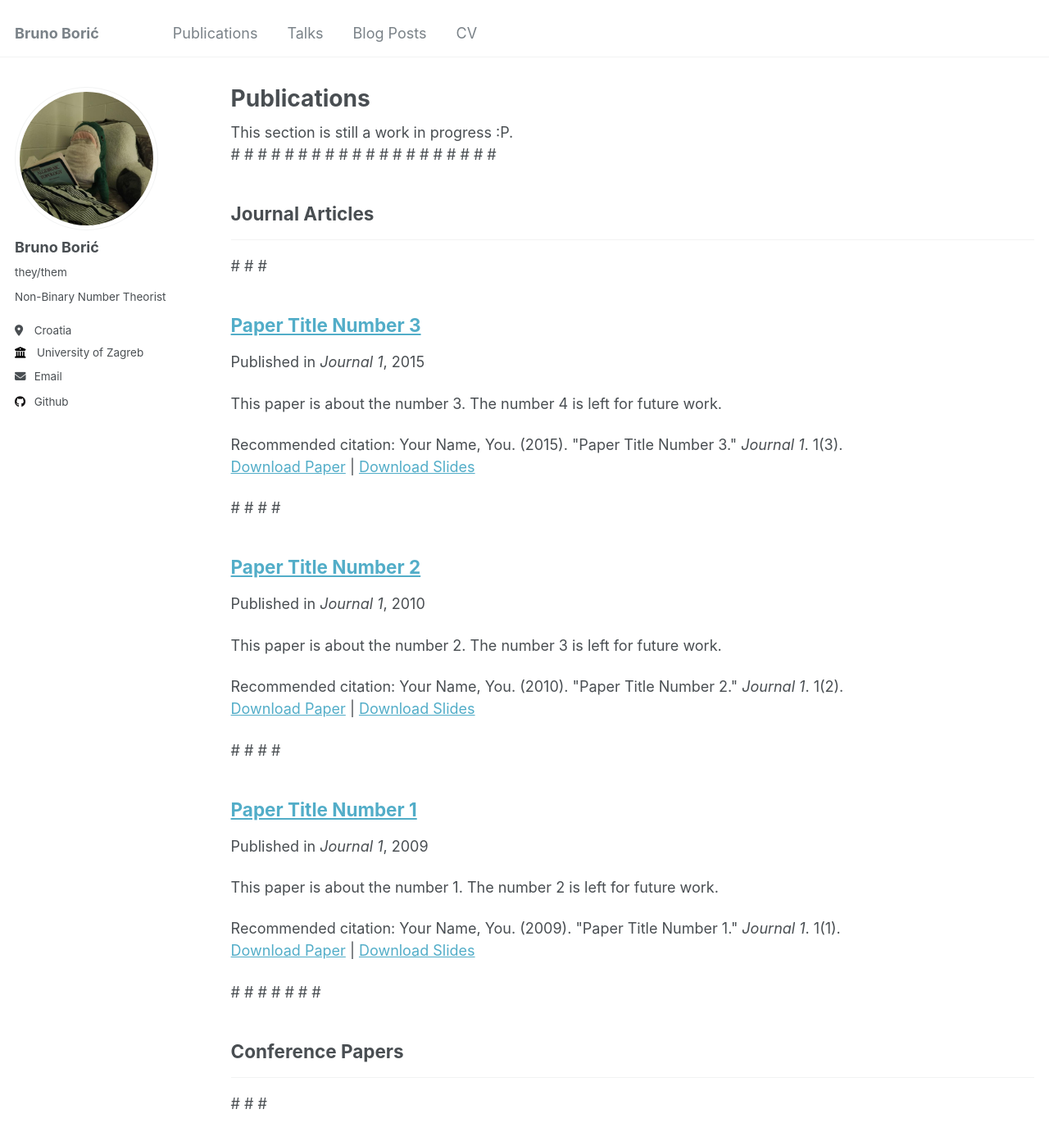
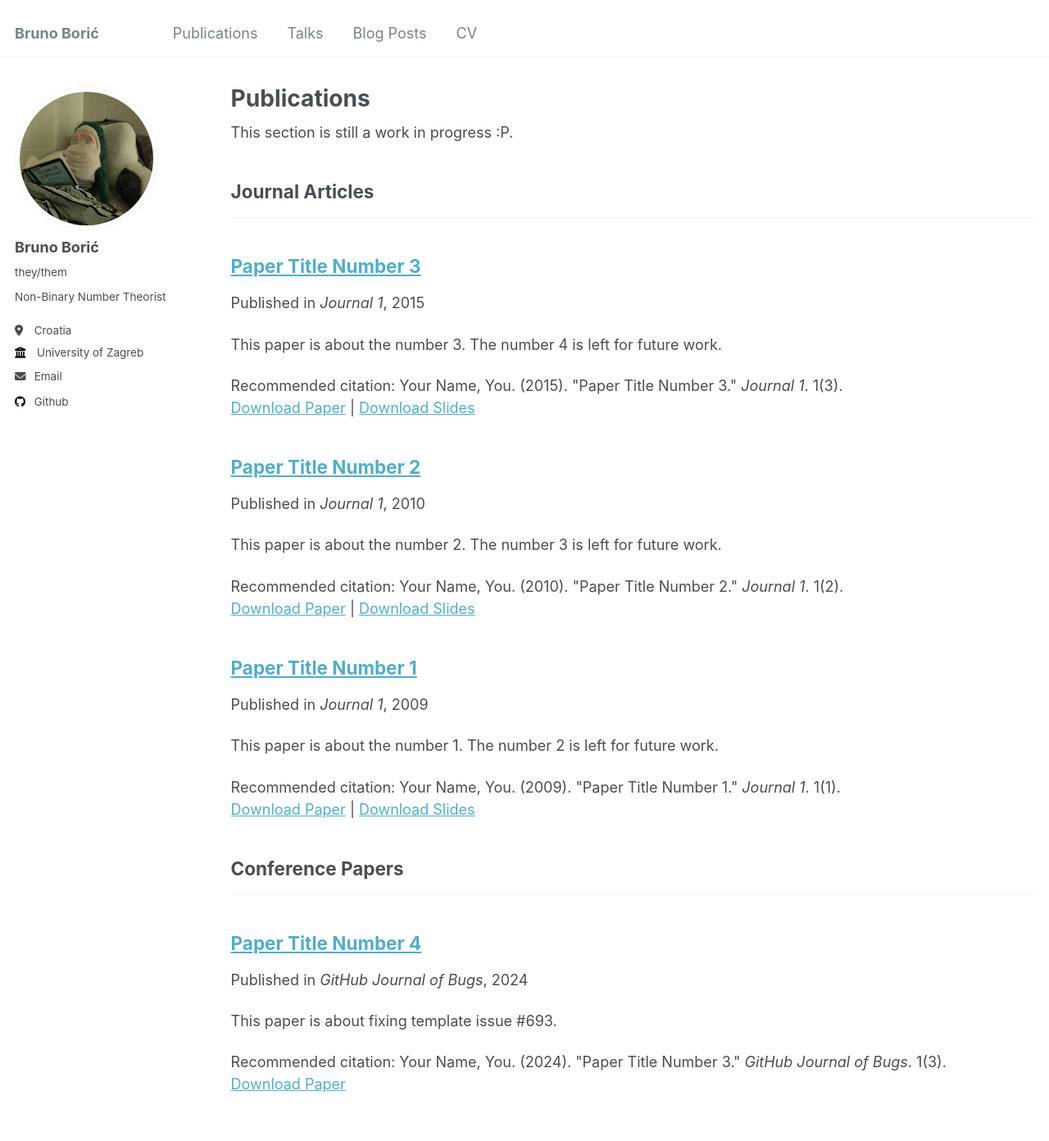
Before and after one commit to BBorisovi/brunoboric.github.io, a Jekyll site: the page built from _pages/publications.html, in a window 1280 px wide and 1400 px high. Shown: the top 1392 px of the window at 82% size. Built offline with Jekyll 4.4.1, drawn with Linux system fonts in a browser that asks for light colours.

Commit message:
Update publications.html

```diff
--- a/_pages/publications.html
+++ b/_pages/publications.html
@@ -12,22 +12,22 @@ author_profile: true
 {% include base_path %}
 
 <!-- New style rendering if publication categories are defined -->
-#{% if site.publication_category %}
-#  {% for category in site.publication_category  %}
-#    {% assign title_shown = false %}
-#    {% for post in site.publications reversed %}
-#      {% if post.category != category[0] %}
-#        {% continue %}
-#      {% endif %}
-#      {% unless title_shown %}
-#        <h2>{{ category[1].title }}</h2><hr />
-#        {% assign title_shown = true %}
-#      {% endunless %}
-#      {% include archive-single.html %}
-#    {% endfor %}
-#  {% endfor %}
-#{% else %}
-#  {% for post in site.publications reversed %}
-#    {% include archive-single.html %}
-#  {% endfor %}
-#{% endif %}
+{% if site.publication_category %}
+  {% for category in site.publication_category  %}
+    {% assign title_shown = false %}
+    {% for post in site.publications reversed %}
+      {% if post.category != category[0] %}
+        {% continue %}
+      {% endif %}
+      {% unless title_shown %}
+        <h2>{{ category[1].title }}</h2><hr />
+        {% assign title_shown = true %}
+      {% endunless %}
+      {% include archive-single.html %}
+    {% endfor %}
+  {% endfor %}
+{% else %}
+  {% for post in site.publications reversed %}
+    {% include archive-single.html %}
+  {% endfor %}
+{% endif %}
```
